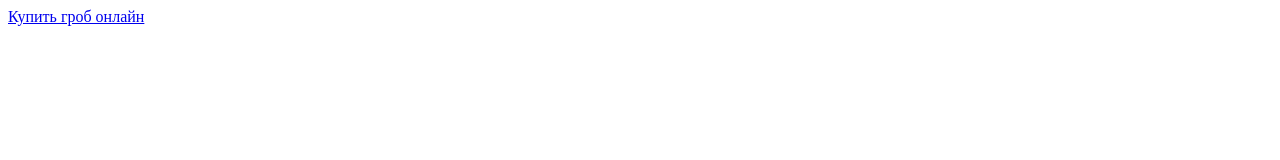
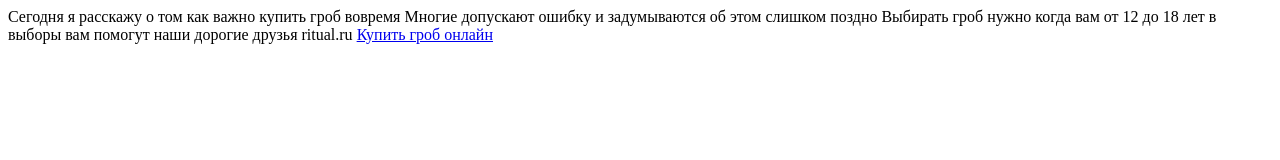
Before and after one commit to Vitalitiy/index.html, a plain HTML site: page index.html in a window 1280 px wide. Drawn offline with Linux system fonts and the light colour scheme.

Commit message:
Update index.html

```diff
--- a/index.html
+++ b/index.html
@@ -1,4 +1,9 @@
 <html>
+  <p>
+    Сегодня я расскажу о том как важно купить гроб вовремя
+    Многие допускают ошибку и задумываются об этом слишком поздно
+    Выбирать гроб нужно когда вам от 12 до 18 лет
+    в выборы вам помогут наши дорогие друзья ritual.ru
 <a href='https://shop.ritual.ru/catalog/groby/'>
 Купить гроб онлайн
 </a>
```
